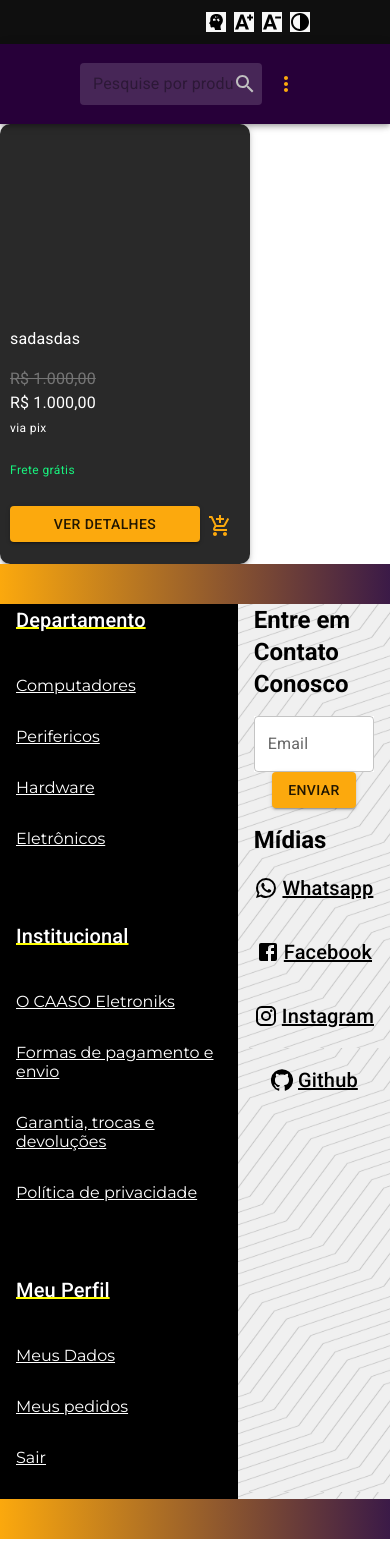
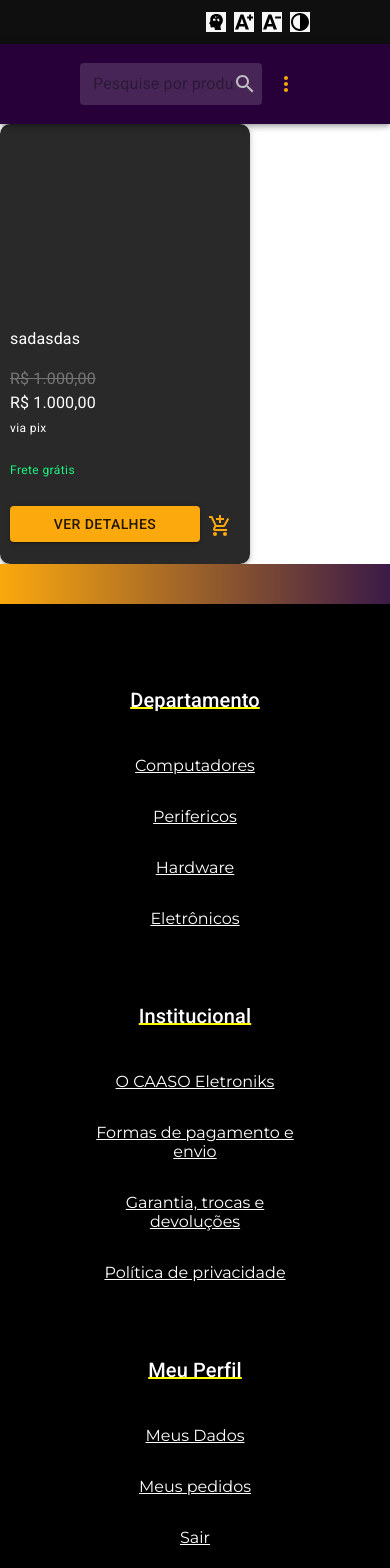
Before and after one commit to Ryrden/SCC-0560-Caaso-Eletroniks, a React (Vite) app: page / in a window 390 px wide. Shown: the top 1568 px of the page. Before the commit the page ends 1539 px from the top, so only its background shows below. Built offline with nearby package versions, Linux system fonts and the light colour scheme.

Commit message:
responsividade footer

```diff
--- a/src/components/Footer/Footer.tsx
+++ b/src/components/Footer/Footer.tsx
@@ -25,18 +25,20 @@ export default function Footer() {
                 }} />
             <Box
                 sx={{
-                    display: "inline-grid", gridTemplateColumns: "2fr 1fr"
+                    display: "grid",
+                    gridAutoFlow: { xs: "row", md: "column" },
+                    gridTemplateColumns: { md: "2fr 1fr" },
+                    textAlign: { xs: "center", md: "center" },
                 }}
                 // px={{ xs: 3, sm: 10 }}
                 /* py={{ xs: 5, sm: 10 }}
                 pl={{ xs: 3, sm: 10 }} */
                 width={"100%"}
-                bgcolor="text.secondary"
                 color="white"
             >
                 <Container sx={{
                     backgroundColor: "black",
-                    padding: { xs: "3 5", sm: 10 },
+                    padding: { xs: 10 },
                 }}>
                     <Grid container spacing={5}>
                         <Grid item xs={12} sm={4} >
@@ -132,7 +134,7 @@ export default function Footer() {
 
                 <Container sx={{
                     backgroundImage: `url(${footerBackground})`,
-                    padding: { xs: "3 5", sm: 10 },
+                    padding: { xs: 10 },
                 }}>
                     <Box>
                         <Typography variant="h5" color="black" fontWeight="bold" mb={2}>
```
